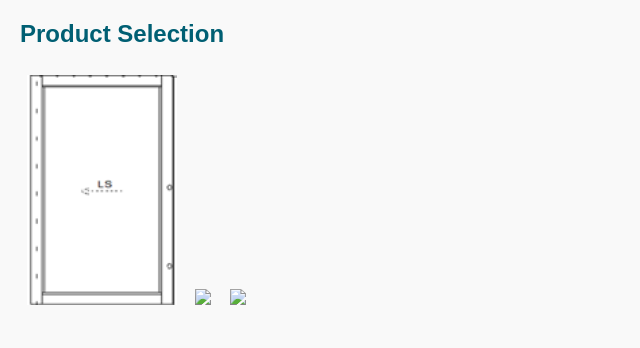
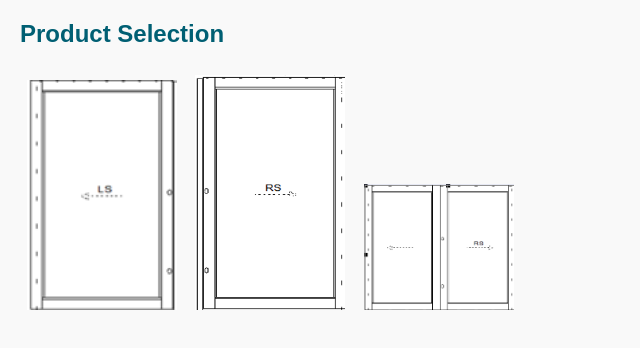
Before and after one commit to jonhou555/test, a plain HTML site: page index.html in a window 1280 px wide. Shown: the whole page, without its empty margins (0-640 px from the left). Drawn offline with nearby package versions, Linux system fonts and the light colour scheme.

Commit message:
index.html

```diff
--- a/index.html
+++ b/index.html
@@ -90,8 +90,8 @@
 <h2>Product Selection</h2>
 <div>
   <img src="rightslidingdoor.png" class="door-image" onclick="showCriteria(1)" title="Right Hand Sliding Leaf Only">
-  <img src="door1.png" class="door-image" onclick="showCriteria(2)">
-  <img src="door1.png" class="door-image" onclick="showCriteria(3)">
+  <img src="lefthanddooronly.png" class="door-image" onclick="showCriteria(2)" title="Left Hand Sliding Leaf Only">
+  <img src="pairofdoors.png" class="door-image" onclick="showCriteria(3)" title="Pair of Sliding Leaves Only">
 </div>
 <div id="criteria-1" class="criteria hidden">
   <div style="display: flex; align-items: center;">
```
